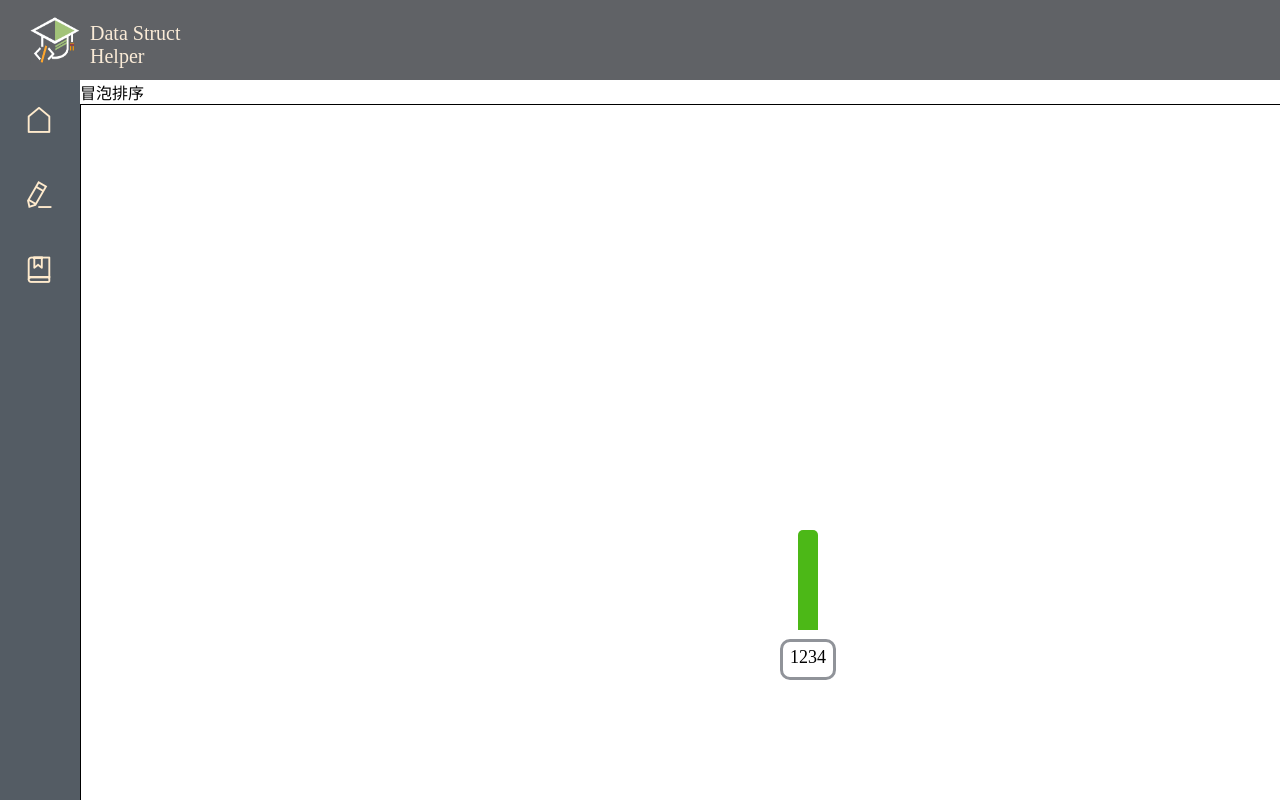
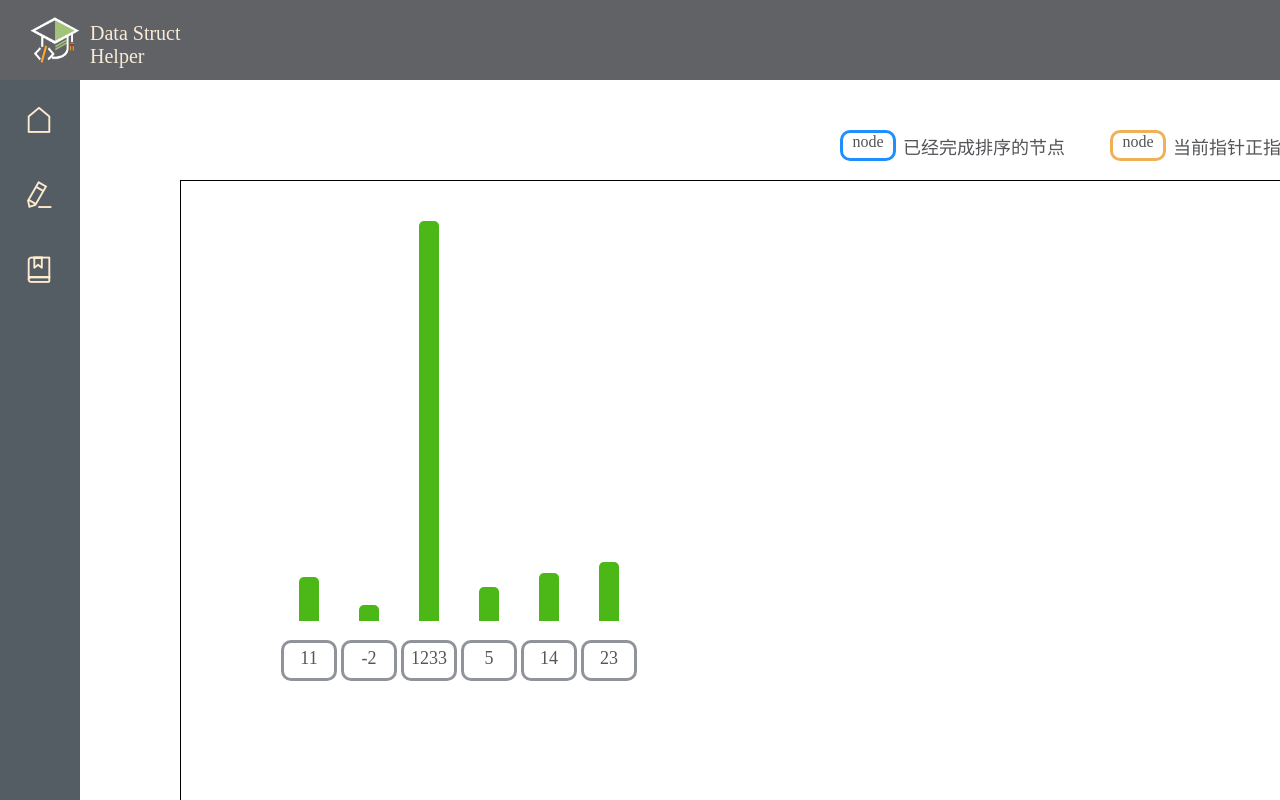
Before and after one commit to Knight4Lancelot/Datastruct-study-helper, a Vue app: page /algorithm/popsort in a window 1280 px wide. Built offline with nearby package versions, Linux system fonts and the light colour scheme.

Commit message:
2022/07/08修改

```diff
--- /dev/null
+++ b/src/components/algorithmViewComps/HoverTips.vue
@@ -0,0 +1,46 @@
+<template>
+	<div>
+		<div class="tips-node" style="left: 10px;">
+			<div class="sample-node" style="border:3px solid #218EFF;">node</div>
+			<span style="position:absolute;left:60px;width:200px">已经完成排序的节点</span>
+		</div>
+		<div class="tips-node" style="left: 280px;">
+			<div class="sample-node" style="border:3px solid #EEB155;">node</div>
+			<span style="position:absolute;left:60px;width:200px">当前指针正指向的节点</span>
+		</div>
+		<div class="tips-node" style="left: 560px;">
+			<div class="sample-node" style="border:3px solid #909399;">node</div>
+			<span style="position:absolute;left:60px;width:200px">尚未完成排序的节点</span>
+		</div>
+	</div>
+</template>
+
+<script>
+export default {
+	name: 'HoverTips',
+
+}
+</script>
+
+<style>
+.tips-node {
+	position: absolute;
+	font-size: 18px;
+	color: #535558;
+	font-family: 'Microsoft YaHei';
+}
+.tips-node span {
+	padding: 3px;
+}
+.sample-node {
+	position: inherit;
+	height: 25px;
+	width: 50px;
+	padding: 0;
+	text-align: center;
+	font-size: 16px;
+	border-radius: 10px;
+	color: #535558;
+	font-family: 'Microsoft YaHei';
+}
+</style>
--- a/src/components/algorithmViewComps/LinearSortNode.vue
+++ b/src/components/algorithmViewComps/LinearSortNode.vue
@@ -29,12 +29,15 @@ export default {
 </script>
 
 <style>
+.linear-sort-node {
+	/* border: 1px solid; */
+}
 .table-node-pillar {
 	transition: 0.6s;
 	position: inherit;
 	width: 20px;
 	left: 18px;
-	bottom: 50px;
+	bottom: 60px;
 	border-top-left-radius: 5px;
 	border-top-right-radius: 5px;
 	background-color: #4CB817;
@@ -49,5 +52,7 @@ export default {
 	text-align: center;
 	padding-top: 5px;
 	border-radius: 10px;
+	color: #535558;
+	font-family: 'Microsoft YaHei';
 }
 </style>
--- a/src/components/algorithmViewComps/PopSortCanvas.vue
+++ b/src/components/algorithmViewComps/PopSortCanvas.vue
@@ -1,29 +1,79 @@
 <template>
 	<div >
-		<node id="test"
-			:pillarHeight="100"
+		<node class="nodes-comps"
+			v-for="(n, k) in NodeList"
+			:key="k"
+			:pillarHeight="pillarHeights[k]"
 			:index="0"
-			:valElement="'1234'"
+			:valElement="String(n)"
+			:style="{'left':String(100+k*60)+'px'}"
 		/>
 	</div>
 </template>
 
 <script>
-import node from './LinearSortNode.vue'
+import node from './LinearSortNode.vue';
 
 export default {
 	name: 'PopSortCanvas',
 	components: {
 		node
+	},
+	data() {
+		return {
+			NodeList: [],
+			pillarHeights: []
+		}
+	},
+	props: {
+		nodelist: Array
+	},
+	mounted() {
+		var min = this.nodelist[0], max = this.nodelist[0];
+		var di_min = 0, di_max = 0;
+		for (var i = 0; i < this.nodelist.length; i++) {
+			this.NodeList.push(this.nodelist[i]);
+			this.pillarHeights.push(this.nodelist[i]);
+			if (min>this.nodelist[i]) { min=this.nodelist[i]; }
+			if (max<this.nodelist[i]) { max=this.nodelist[i]; }
+		}
+		// 条形图高度缩放法则：所有数据最大值和最小值数量级差一位以内用线性，差两位开根号，差三位开三次方
+		if (min<0) {
+			min = -min;
+			max += (2*min);
+			for (i = 0; i < this.pillarHeights.length; i++) {
+				this.pillarHeights[i] += (2*min);
+			}
+		}
+		di_min = String(min).length;
+		di_max = String(max).length;
+		switch(true) {
+			case di_max-di_min<2:
+				for (i = 0; i < this.pillarHeights.length; i++) {
+					this.pillarHeights[i] = 400*this.pillarHeights[i]/max;
+				}
+				break;
+			case di_max-di_min<3:
+				for (i = 0; i < this.pillarHeights.length; i++) {
+					this.pillarHeights[i] = 400*Math.sqrt(this.pillarHeights[i]/max);
+				}
+				break;
+			default:
+				for (i = 0; i < this.pillarHeights.length; i++) {
+					this.pillarHeights[i] = 400*Math.sqrt(this.pillarHeights[i]/max, 3);
+				}
+				break;
+		}
 	}
 }
 </script>
 
 <style>
-#test {
+.nodes-comps {
 	position: absolute;
 	left: 700px;
-	top: 300px;
-	height: 300px;
+	top: 40px;
+	height: 460px;
+	width: 60px;
 }
 </style>
--- a/src/views/AlgorithmViews/PopSortView.vue
+++ b/src/views/AlgorithmViews/PopSortView.vue
@@ -1,16 +1,25 @@
 <template>
 	<div>
-		冒泡排序
-		<AlgorithmCanvas id="canvas"></AlgorithmCanvas>
+		<HoverTips class="hover-tips"></HoverTips>
+		<AlgorithmCanvas id="pop-sort-canvas"
+			:nodelist="list"></AlgorithmCanvas>
 	</div>
 </template>
 
 <script>
 import AlgorithmCanvas from '../../components/algorithmViewComps/PopSortCanvas.vue'
+import HoverTips from '../../components/algorithmViewComps/HoverTips.vue'
+
 export default {
 	name: 'PopSortHomeView',
 	components: {
-		AlgorithmCanvas
+		AlgorithmCanvas,
+		HoverTips
+	},
+	data() {
+		return {
+			list: [11,-2,1233,5,14,23]
+		}
 	},
 	methods: {
 		formCanvasSize() {
@@ -21,9 +30,22 @@ export default {
 </script>
 
 <style>
-#canvas {
+#pop-sort-canvas {
+	position: absolute;
 	border: 1px solid black;
+	left: 100px;
+	top: 100px;
 	width: 1400px;
-	height: 700px;
+	height: 660px;
+
+}
+.hover-tips {
+	position: absolute;
+	/* border: 1px solid; */
+	top: 30px;
+	left: 750px;
+	height: 40px;
+	width: 800px;
+	padding-top: 20px;
 }
 </style>
```
